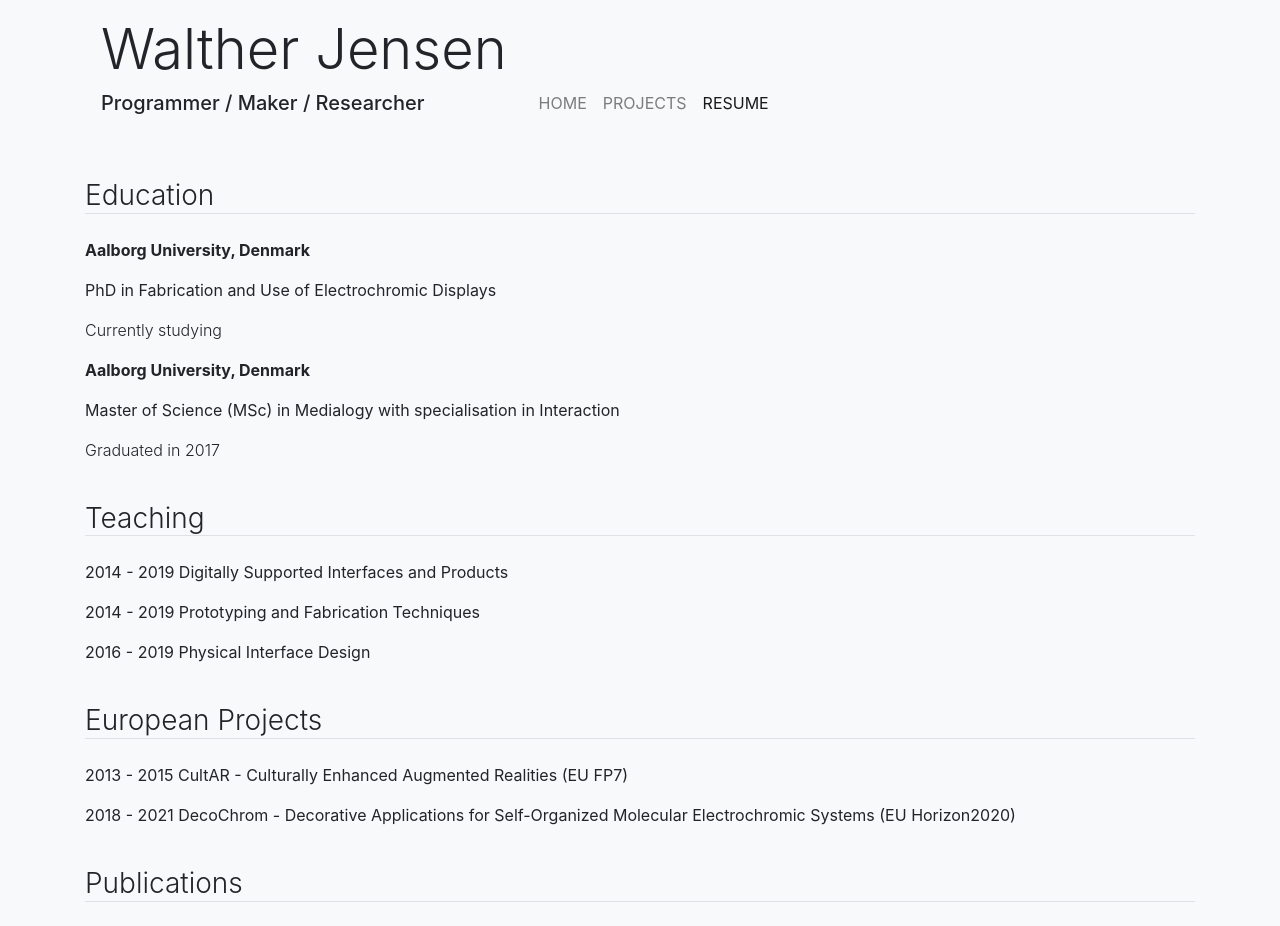
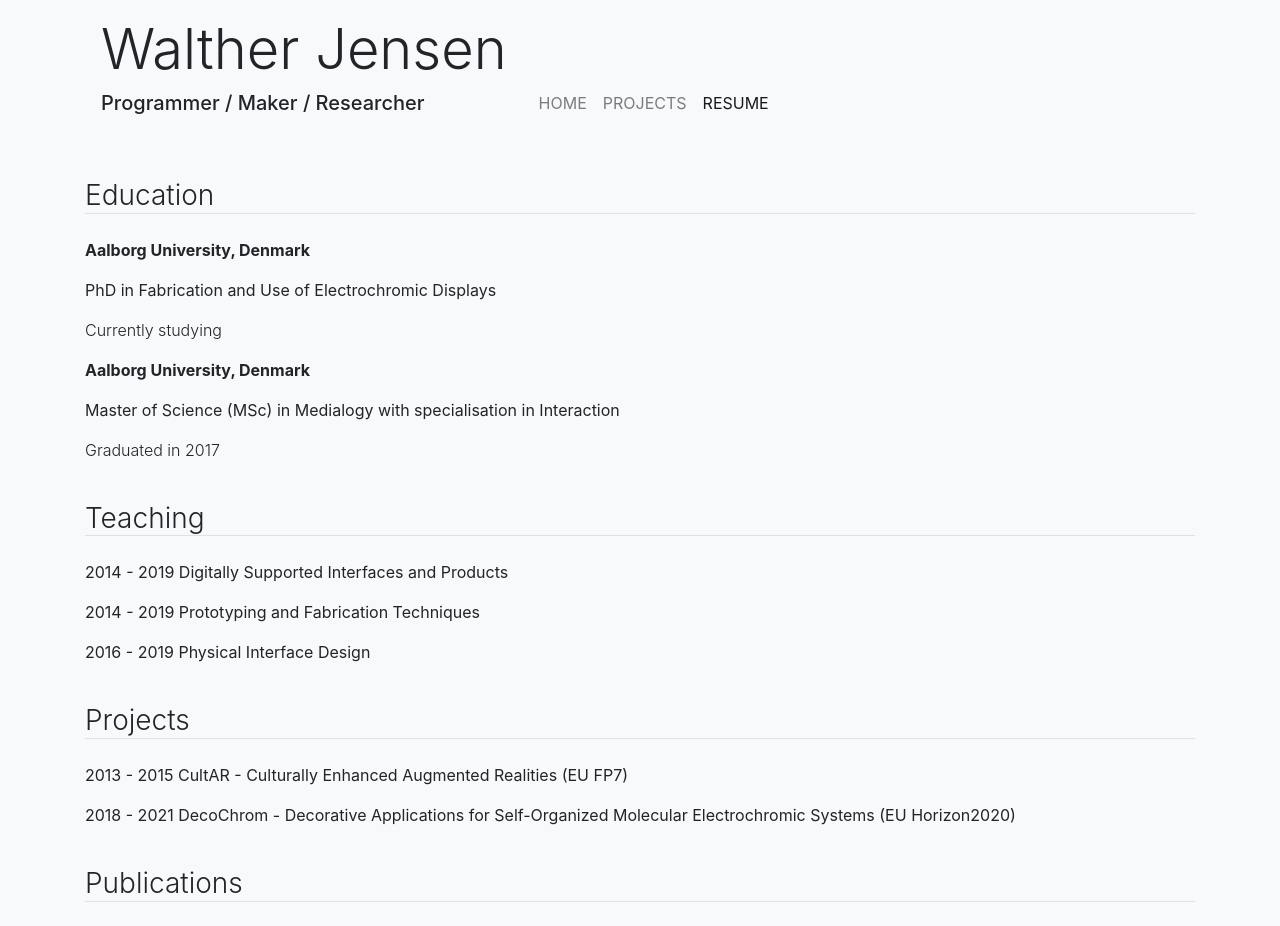
Before and after one commit to waltherjensen/waltherjensen.github.io, a Jekyll site: the page built from resume.html, in a window 1280 px wide. Built offline with Jekyll 4.4.1, drawn with Linux system fonts in a browser that asks for light colours; nearby versions of some CDN libraries.

Commit message:
- changed header text

```diff
--- a/resume.html
+++ b/resume.html
@@ -20,7 +20,7 @@ isHome: false
 <p>2016 - 2019 Physical Interface Design</p>
 <br/>
 
-<h3 class="mb-4 border-bottom font-weight-light">European Projects</h3>
+<h3 class="mb-4 border-bottom font-weight-light">Projects</h3>
 <p>2013 - 2015 CultAR - Culturally Enhanced Augmented Realities (EU FP7)</p>
 <p>2018 - 2021 DecoChrom - Decorative Applications for Self-Organized Molecular Electrochromic Systems (EU Horizon2020)</p>
 </br/>
```
